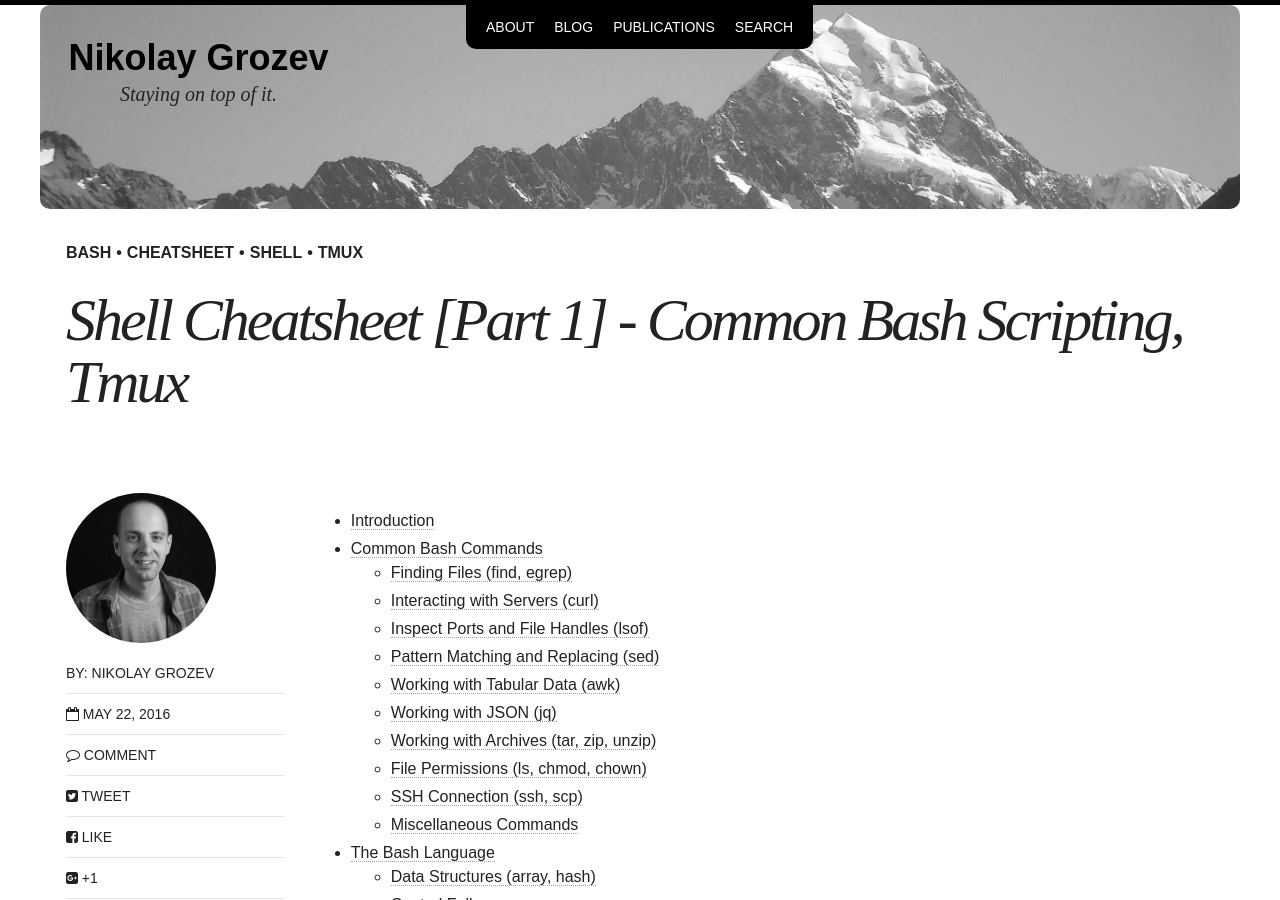
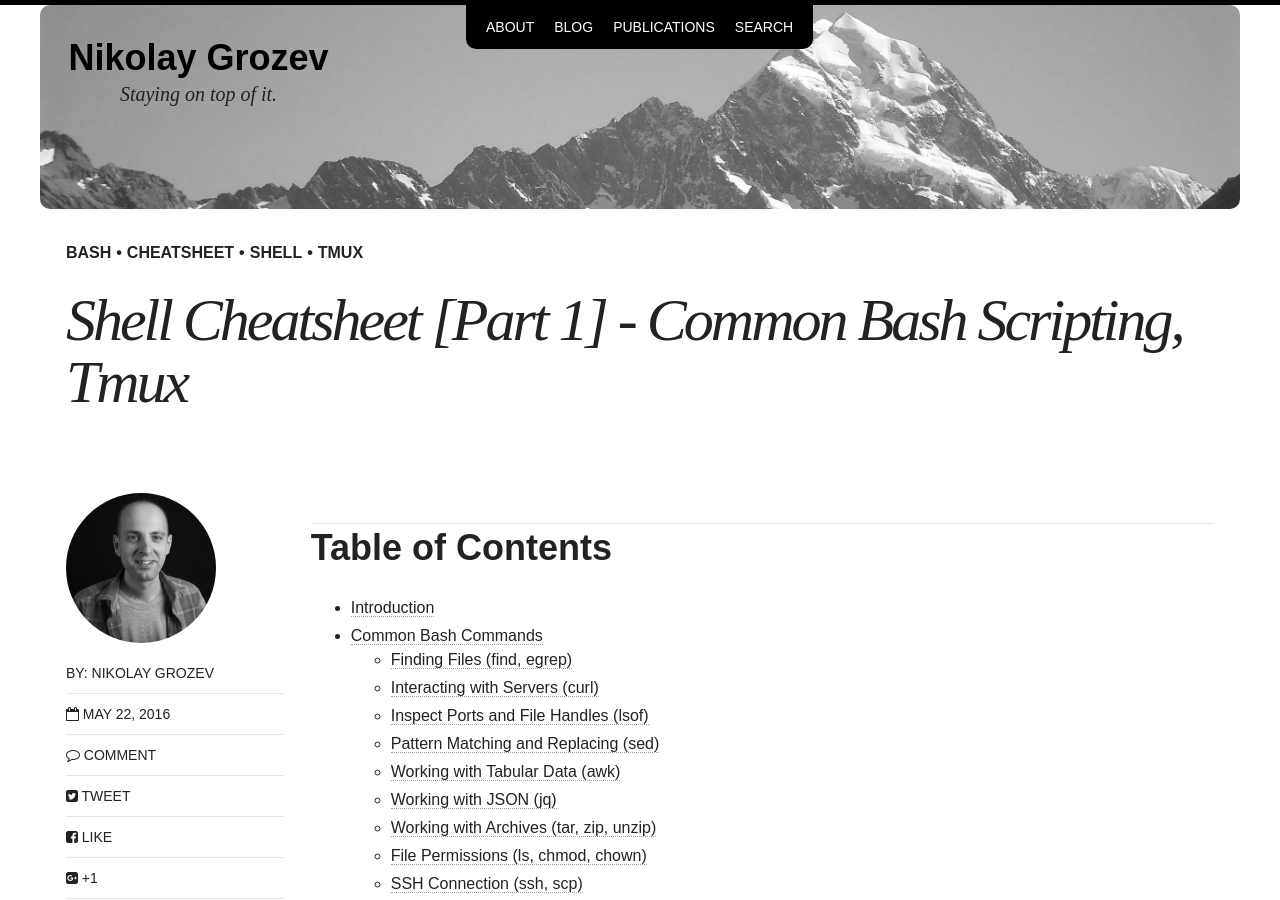
Before and after one commit to nikolayg/nikgrozev-website, a Jekyll site: the page built from _posts/blog/2016-05-22-shell-cheatsheet-part-1-common-bash-scripting-tmux.md, in a window 1280 px wide and 900 px high. Built offline with Jekyll 4.4.1, drawn with Linux system fonts in a browser that asks for light colours; nearby versions of some CDN libraries; comment, search, counter and statistics services are not loaded.

Commit message:
Added Missing TOC

```diff
--- a/_posts/blog/2016-05-22-shell-cheatsheet-part-1-common-bash-scripting-tmux.md
+++ b/_posts/blog/2016-05-22-shell-cheatsheet-part-1-common-bash-scripting-tmux.md
@@ -24,6 +24,8 @@ author:
   first_name: 'Nikolay'
   last_name: 'Grozev'
 ---
+
+# Table of Contents
 
 - [Introduction](#introduction)
 - [Common Bash Commands](#common-bash-commands)
```
